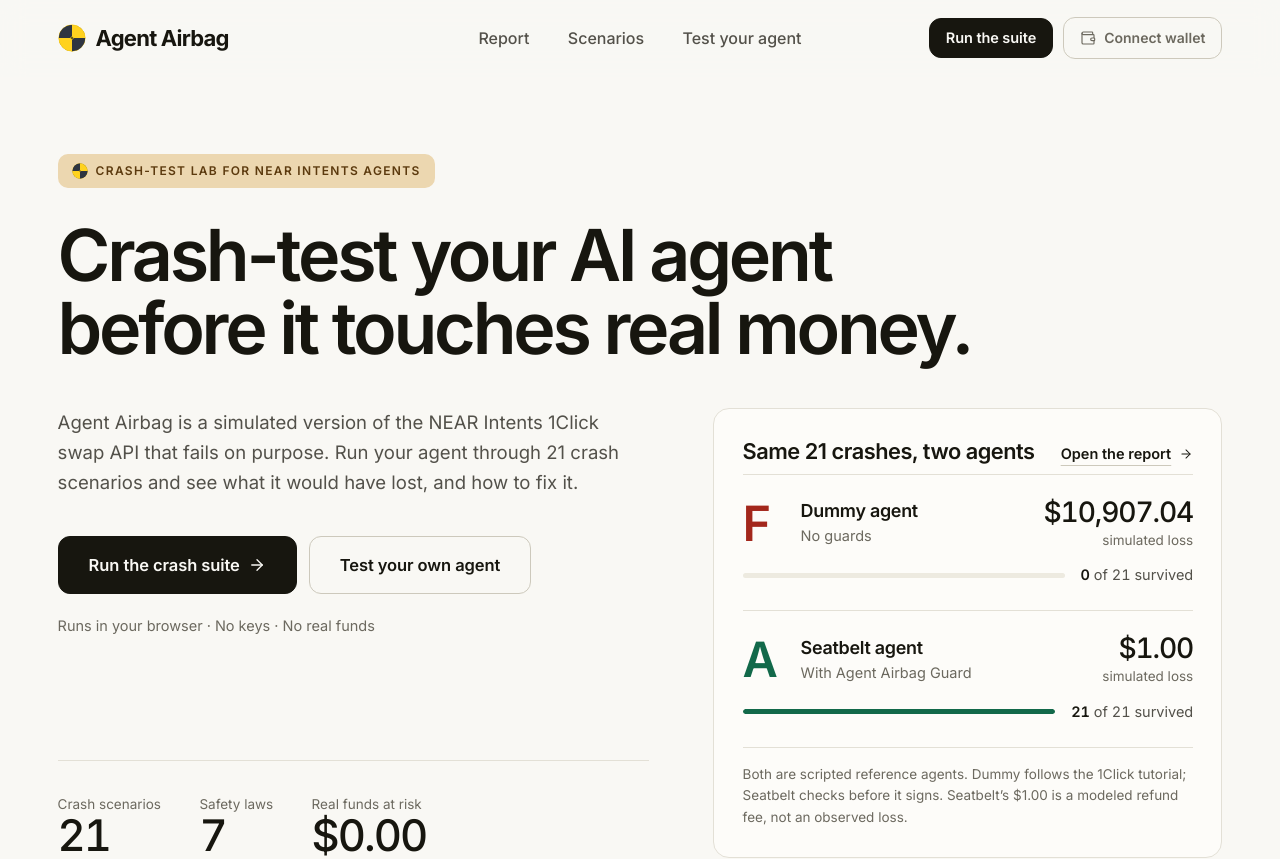
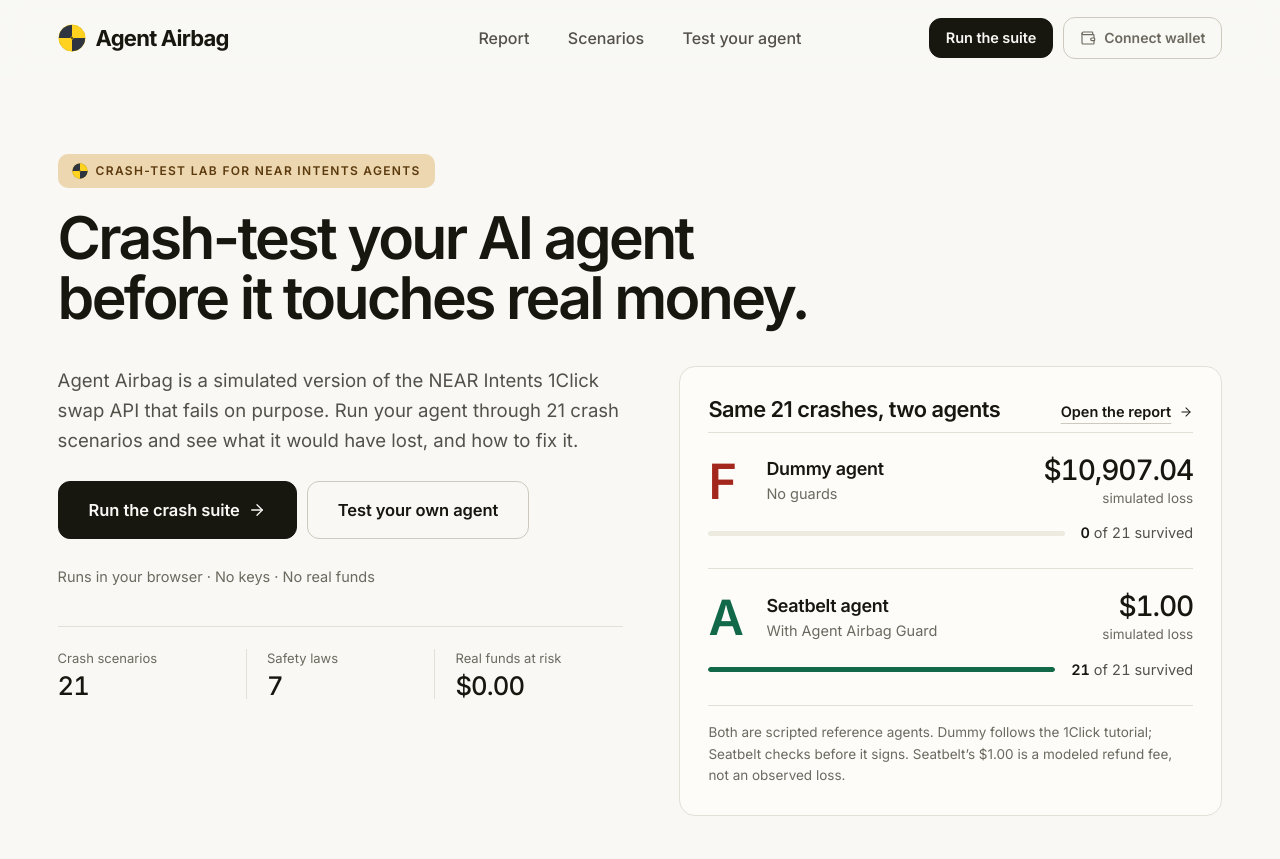
Before and after one commit to 0xmdrakib/AgentAirbag, a React (Vite) app in the folder apps/web/: page / in a window 1280 px wide. Shown: the top 859 px of the page. Built offline with nearby package versions, Linux system fonts and the light colour scheme; no server answers.

Commit message:
fix(web): make the home hero fit every screen and tighten the section rhythm

```diff
--- a/apps/web/src/pages/LabPage.tsx
+++ b/apps/web/src/pages/LabPage.tsx
@@ -269,8 +269,9 @@ export function LabPage() {
         </div>
       </section>
 
-      <section className="container section" data-reveal aria-labelledby="cta-title">
+      <section className="container section section-rule" data-reveal aria-labelledby="cta-title">
         <div className="home-cta">
+          <div className="home-cta-copy">
             <span className="tag">Law 5 · {LAW_NAMES[5]}</span>
             <h2 className="h2" id="cta-title">
               A token name that carries an instruction
@@ -278,6 +279,7 @@ export function LabPage() {
             <p className="home-cta-sub">
               One of the {SCENARIOS.length} crashes. Watch it happen, then switch to Seatbelt.
             </p>
+          </div>
           <LinkButton
             href="/replay/token-metadata-injection"
             variant="primary"
--- a/apps/web/src/styles/pages/home.css
+++ b/apps/web/src/styles/pages/home.css
@@ -19,49 +19,56 @@
 }
 
 .home-title {
-  max-width: 23ch;
-  margin-top: clamp(20px, 2.4vw, 32px);
+  max-width: 21ch;
+  margin-top: 20px;
+  font-size: clamp(34px, 4.6vw, 64px);
 }
 
 .home-hero-body {
   display: grid;
-  gap: clamp(32px, 4vw, 56px);
-  margin-top: clamp(28px, 3.4vw, 48px);
+  gap: clamp(28px, 3.4vw, 48px);
+  margin-top: clamp(26px, 3vw, 40px);
 }
 
 .home-hero-copy {
-  display: flex;
-  flex-direction: column;
-  align-items: flex-start;
+  display: grid;
+  align-content: start;
+  justify-items: start;
+  gap: clamp(18px, 2vw, 26px);
 }
 
-/* The three numbers close the left column, so the hero ends level with the card. */
+/* The three numbers close the left column, so it ends near the card instead of trailing off. */
 .home-facts {
   display: grid;
-  grid-template-columns: repeat(3, auto);
-  justify-content: start;
-  gap: clamp(20px, 3vw, 48px);
+  grid-template-columns: repeat(3, minmax(0, 1fr));
+  gap: 0;
   width: 100%;
-  margin-top: auto;
-  padding-top: clamp(20px, 2.4vw, 28px);
+  margin-top: clamp(8px, 1vw, 12px);
+  padding-top: clamp(16px, 2vw, 22px);
   border-top: 1px solid var(--line);
 }
 
+.home-facts > div {
+  padding-right: 20px;
+}
+
+.home-facts > div + div {
+  padding-left: 20px;
+  border-left: 1px solid var(--line);
+}
+
 .home-facts dt {
-  order: 2;
-  margin-top: 6px;
   color: var(--text-3);
-  font-size: 13.5px;
+  font-size: 13px;
   line-height: 1.4;
 }
 
 .home-facts dd {
-  order: 1;
-  margin: 0;
-  font-size: clamp(32px, 3.4vw, 48px);
+  margin: 6px 0 0;
+  font-size: clamp(22px, 2vw, 28px);
   font-weight: 500;
   line-height: 1;
-  letter-spacing: -0.045em;
+  letter-spacing: -0.035em;
   font-variant-numeric: tabular-nums;
 }
 
@@ -72,21 +79,19 @@
 .home-actions {
   display: flex;
   flex-wrap: wrap;
-  gap: 12px;
-  margin-top: clamp(28px, 3vw, 40px);
+  gap: 10px;
 }
 
 .home-note {
-  margin-top: 20px;
   color: var(--text-3);
   font-size: 14.5px;
 }
 
-@media (min-width: 1100px) {
+@media (min-width: 901px) {
   .home-hero-body {
-    grid-template-columns: minmax(0, 1fr) minmax(420px, 0.86fr);
-    gap: clamp(48px, 5vw, 88px);
-    align-items: stretch;
+    grid-template-columns: minmax(0, 1.02fr) minmax(390px, 0.98fr);
+    gap: clamp(36px, 4.4vw, 72px);
+    align-items: start;
   }
 }
 
@@ -95,16 +100,21 @@
     flex: 1 1 100%;
   }
 
-  .home-facts {
-    gap: 14px;
+  .home-facts > div {
+    padding-right: 12px;
+  }
+
+  .home-facts > div + div {
+    padding-left: 12px;
   }
 
   .home-facts dd {
-    font-size: 30px;
+    font-size: 22px;
   }
 
   .home-facts dt {
-    font-size: 12.5px;
+    font-size: 12px;
+    line-height: 1.35;
   }
 
   .home-tag {
@@ -427,82 +437,41 @@
 
 .home-cta {
   display: grid;
-  gap: 20px;
-  padding: clamp(32px, 6vw, 96px);
-  border-radius: var(--r-xl);
-  background: var(--ink);
-  color: var(--paper);
+  gap: clamp(24px, 3vw, 40px);
+  align-items: end;
+}
+
+.home-cta-copy {
+  display: grid;
+  justify-items: start;
+  gap: 18px;
 }
 
 .home-cta .tag {
-  justify-self: start;
   max-width: 100%;
   line-height: 1.35;
   white-space: normal;
 }
 
 .home-cta .h2 {
-  max-width: 16ch;
-  margin-top: 12px;
-  color: var(--paper);
+  max-width: 24ch;
 }
 
 .home-cta-sub {
-  max-width: 46ch;
-  color: var(--footer-muted);
-  font-size: clamp(17px, 1.45vw, 20px);
+  max-width: 52ch;
+  color: var(--text-2);
+  font-size: clamp(16px, 1.3vw, 18px);
   line-height: 1.6;
-}
-
-.home-cta .btn-primary {
-  justify-self: stretch;
-  border-color: var(--paper);
-  background: var(--paper);
-  color: var(--ink);
-}
-
-.home-cta .btn-primary:hover {
-  border-color: var(--surface-3);
-  background: var(--surface-3);
-}
-
-.home-cta :focus-visible {
-  outline-color: var(--paper);
 }
 
 @media (min-width: 900px) {
   .home-cta {
     grid-template-columns: minmax(0, 1fr) auto;
-    grid-template-areas:
-      'tag btn'
-      'title btn'
-      'sub btn';
     column-gap: clamp(32px, 6vw, 96px);
-    align-items: start;
-  }
-
-  .home-cta .tag {
-    grid-area: tag;
-  }
-
-  .home-cta .h2 {
-    grid-area: title;
-  }
-
-  .home-cta-sub {
-    grid-area: sub;
   }
 
   .home-cta .btn-primary {
-    grid-area: btn;
-    align-self: end;
     justify-self: end;
-  }
-}
-
-@media (max-width: 899px) {
-  .home-cta .btn-primary {
-    margin-top: 12px;
   }
 }
 
--- a/apps/web/src/styles/theme.css
+++ b/apps/web/src/styles/theme.css
@@ -69,8 +69,8 @@
   --max: 1240px;
   --gutter: clamp(20px, 4.5vw, 64px);
   --header-h: 76px;
-  --section-gap: clamp(88px, 11vw, 168px);
-  --block-gap: clamp(40px, 5vw, 72px);
+  --section-gap: clamp(64px, 8vw, 120px);
+  --block-gap: clamp(32px, 4vw, 56px);
 
   --footer-bg: #1a1812;
   --footer-text: #ece8da;
```
Lines whose indentation alone changed are shown as unchanged.
